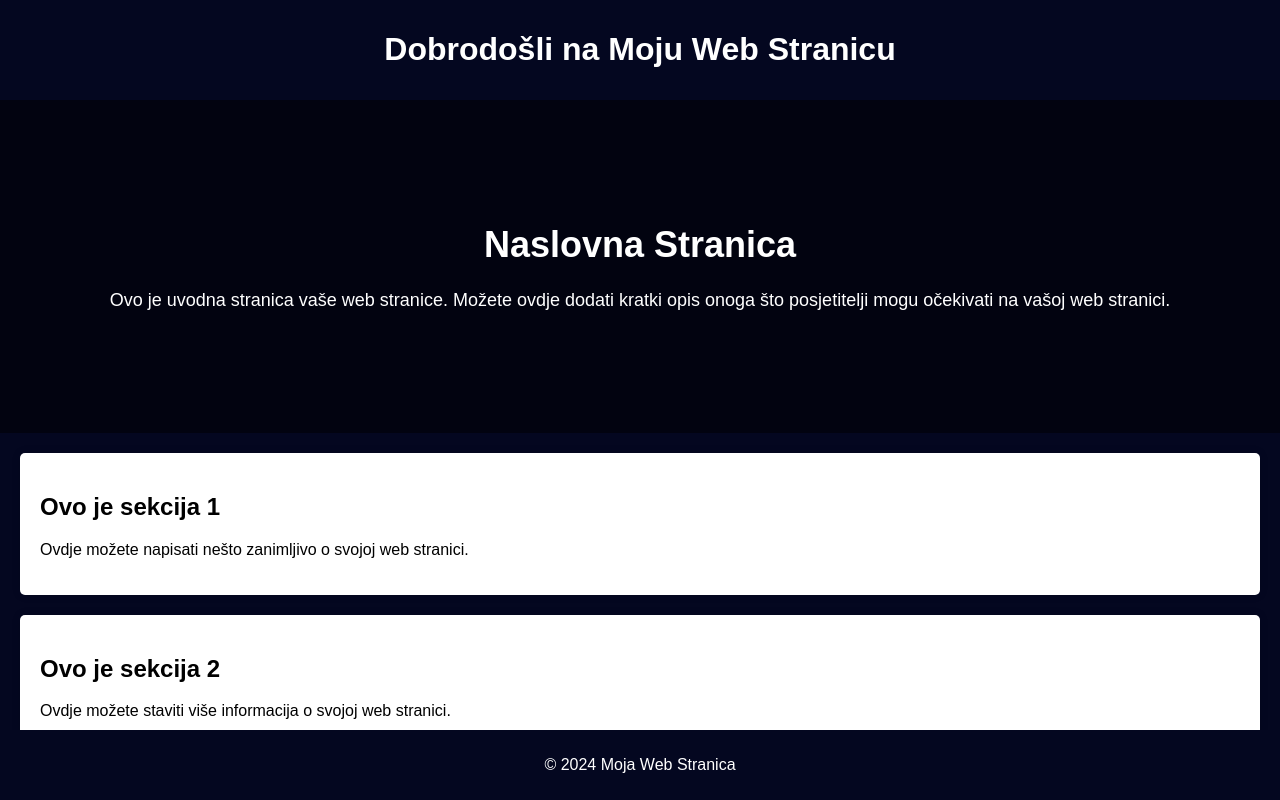
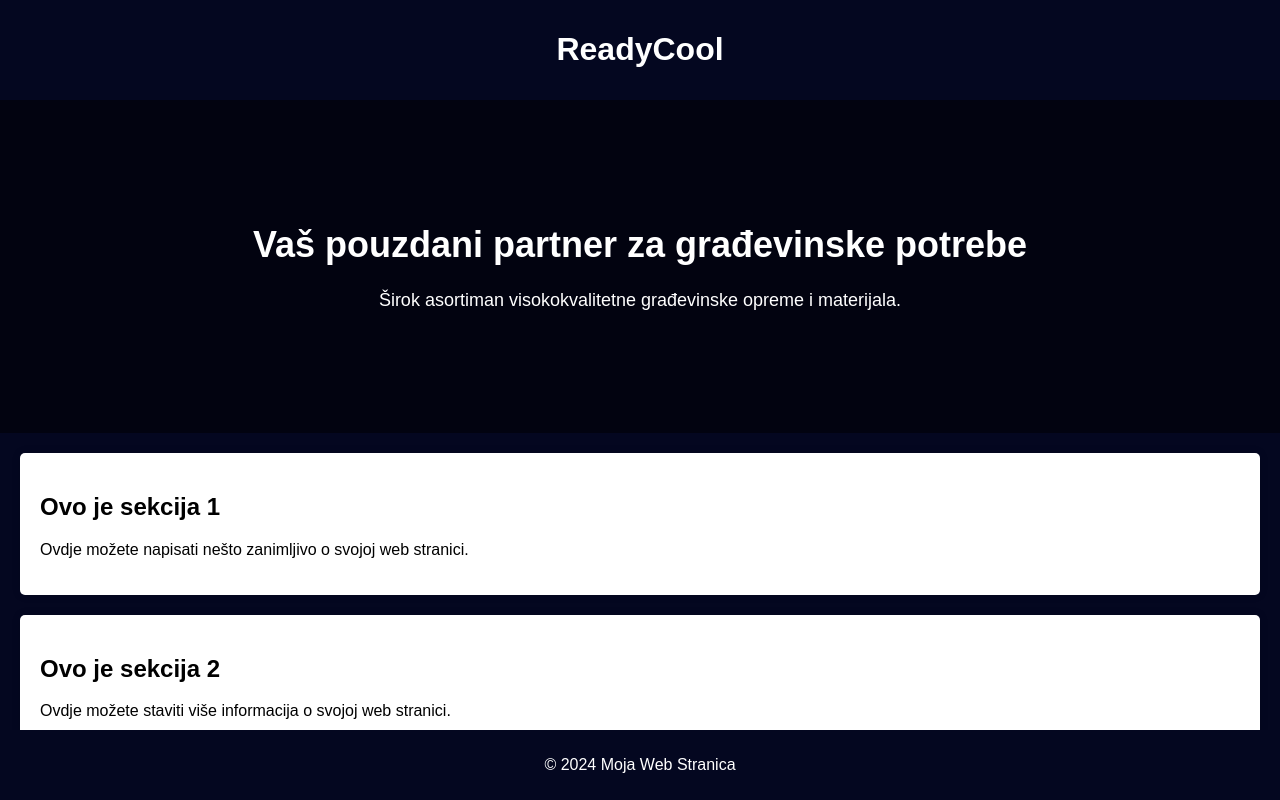
Before and after one commit to READY-COOL/READYCOOL, a plain HTML site: page index.html in a window 1280 px wide. Drawn offline with Linux system fonts and the light colour scheme.

Commit message:
Update index.html

```diff
--- a/index.html
+++ b/index.html
@@ -3,7 +3,7 @@
 <head>
     <meta charset="UTF-8">
     <meta name="viewport" content="width=device-width, initial-scale=1.0">
-    <title>Moja Web Stranica</title>
+    <title>ReadyCool</title>
     <style>
         body {
             font-family: Arial, sans-serif;
@@ -68,12 +68,12 @@
 </head>
 <body>
     <header>
-        <h1>Dobrodošli na Moju Web Stranicu</h1>
+        <h1>ReadyCool</h1>
     </header>
 
     <div class="naslovna">
-        <h1>Naslovna Stranica</h1>
-        <p>Ovo je uvodna stranica vaše web stranice. Možete ovdje dodati kratki opis onoga što posjetitelji mogu očekivati na vašoj web stranici.</p>
+        <h1>Vaš pouzdani partner za građevinske potrebe</h1>
+        <p>Širok asortiman visokokvalitetne građevinske opreme i materijala.</p>
     </div>
 
     <section>
```
